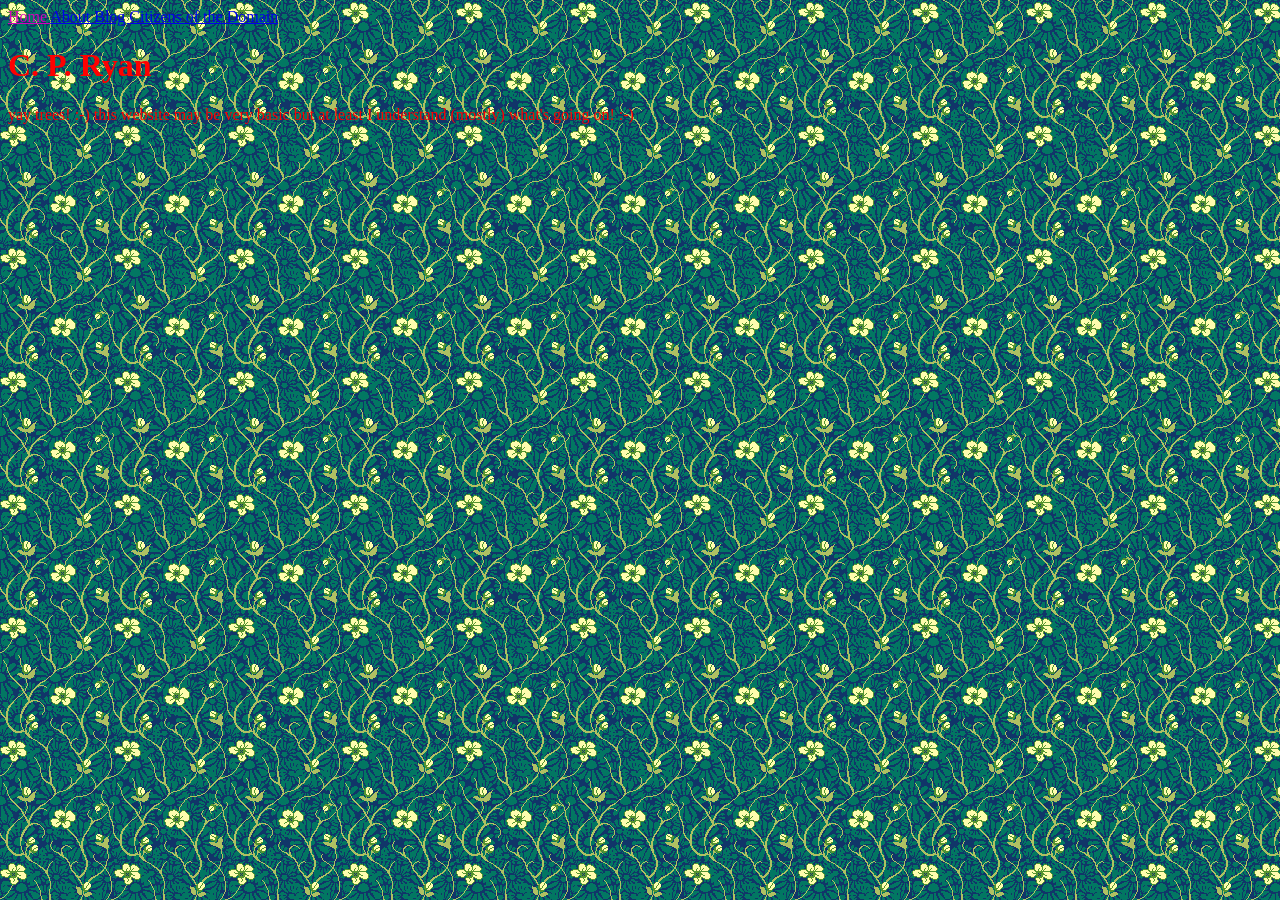
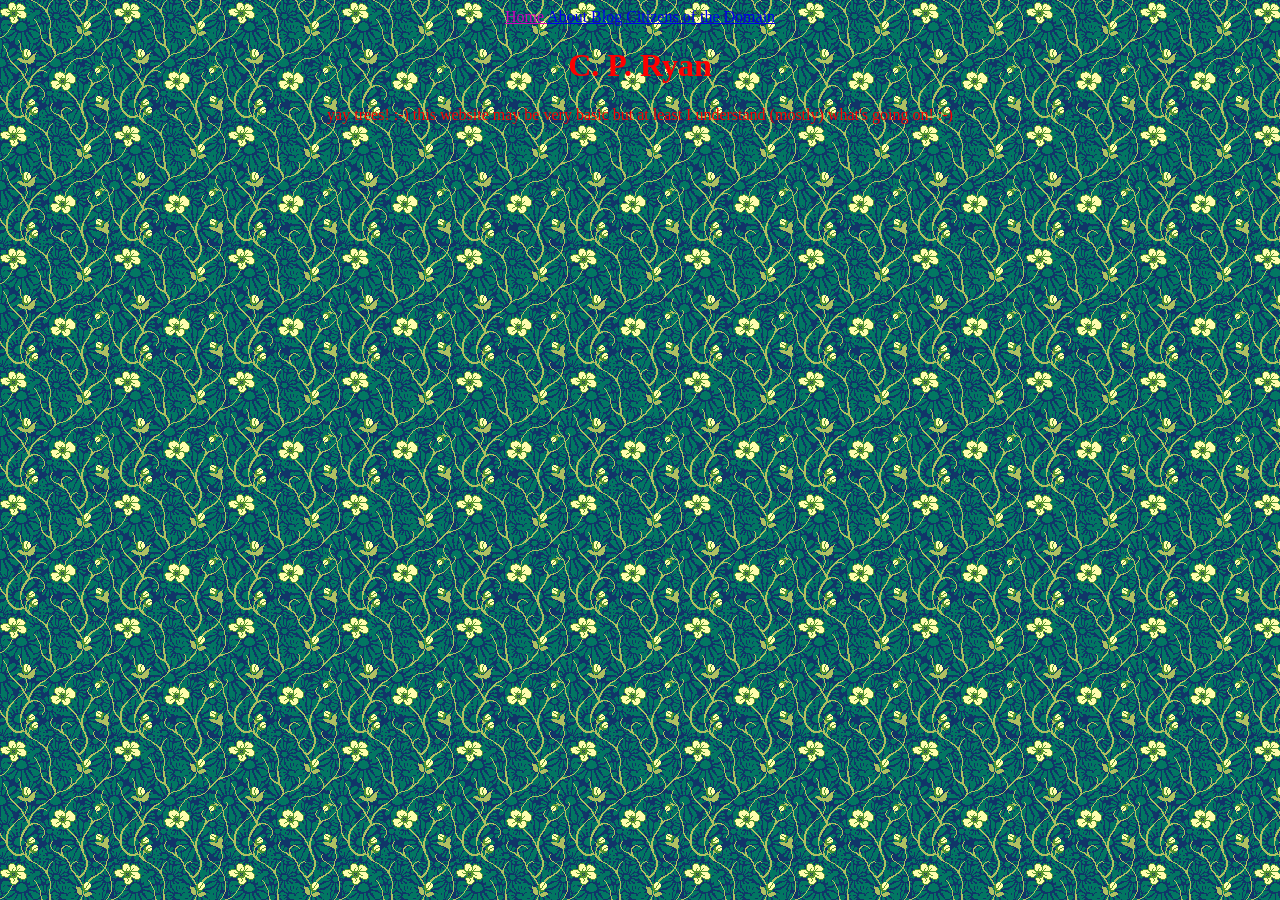
Before and after one commit to c-ryan7/c-ryan7.github.io, a Jekyll site: the page built from index.html, in a window 1280 px wide. Built offline with Jekyll 4.4.1, drawn with Linux system fonts in a browser that asks for light colours.

Commit message:
centered body text, made h1 text cursive

```diff
--- a/_sass/main.scss
+++ b/_sass/main.scss
@@ -4,5 +4,10 @@
 
 body {
     background-image:url('../images/tumblr_inline_mlkwolhobQ1r53miq.png');
-    color: red
+    color: red;
+    text-align: center;
 }
+
+h1 {
+    font-family: "Brush Script MT", cursive;
+}
```
